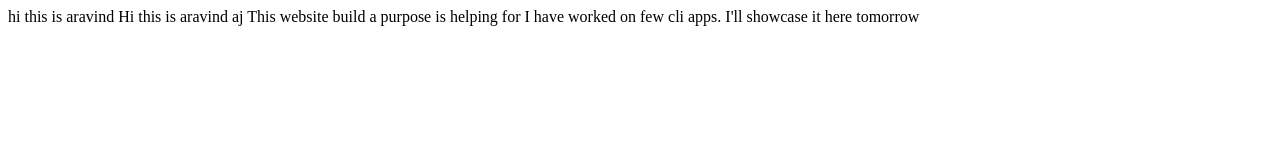
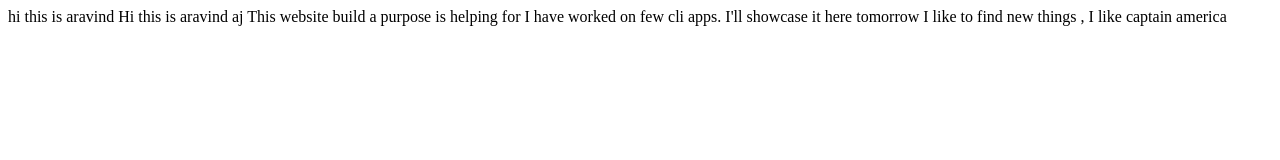
Before and after one commit to aj3009/aravindj, a plain HTML site: page index.html in a window 1280 px wide. Drawn offline with Linux system fonts and the light colour scheme.

Commit message:
update: Hobbies

```diff
--- a/index.html
+++ b/index.html
@@ -12,5 +12,7 @@
     This website build a purpose is helping for
 
     I have worked on few cli apps. I'll showcase it here tomorrow
+
+    I like to find new things , I like captain america
 </body>
 </html>
```
